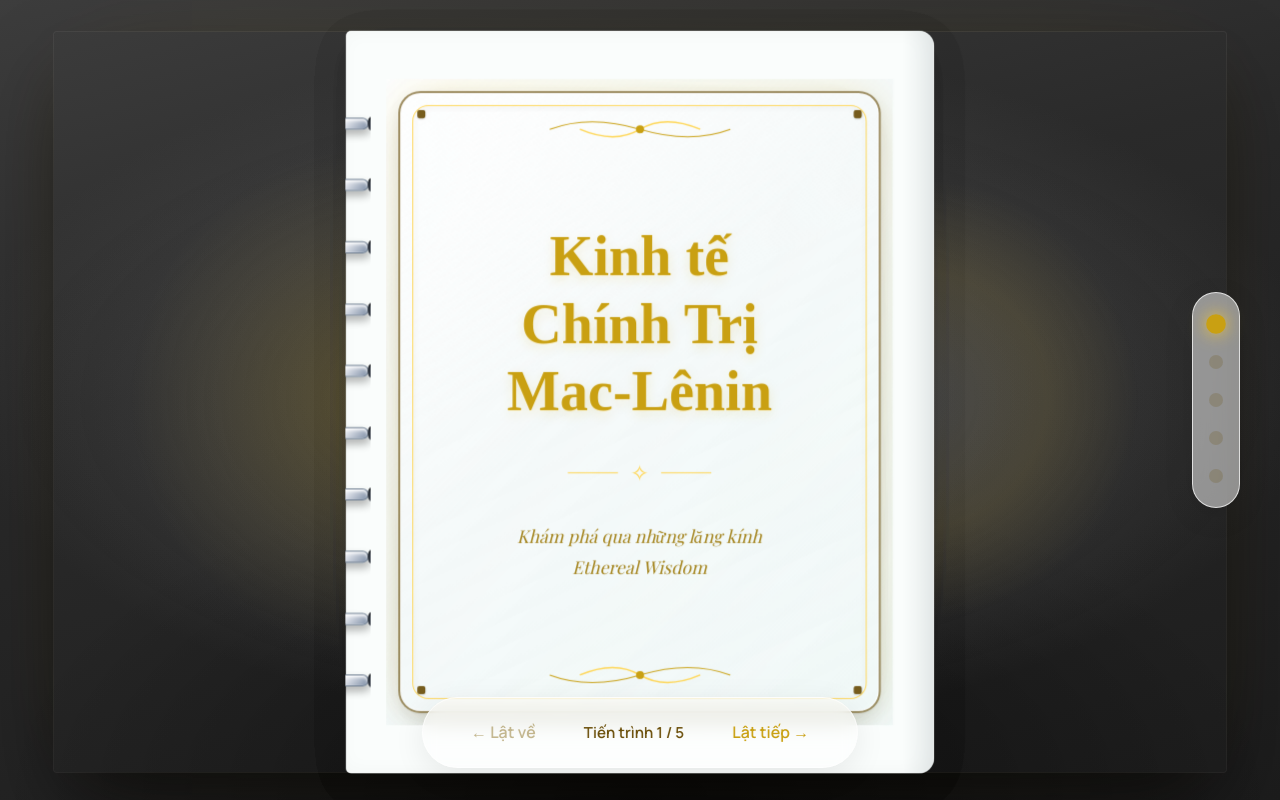
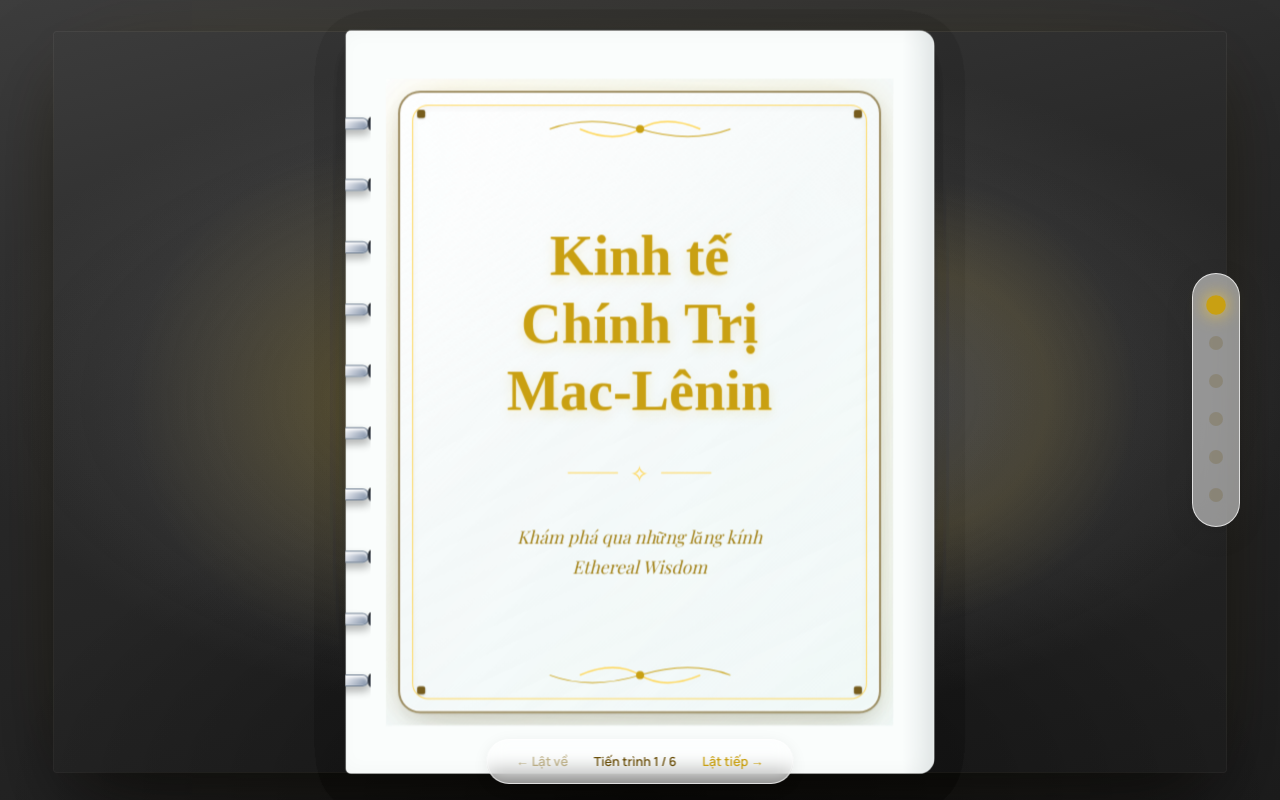
Before and after one commit to Johnny-Dang/mln122, a Next.js app: page / in a window 1280 px wide. Built offline with nearby package versions, Linux system fonts and the light colour scheme; a web font is replaced by a local one.

Commit message:
feat: initialize project structure with global styles and core flipbook components

```diff
--- a/src/app/globals.css
+++ b/src/app/globals.css
@@ -916,18 +916,18 @@ h1.preface-toc-main-title,
 /* Controls */
 .controls {
   position: fixed;
-  bottom: 2rem;
+  bottom: 1rem;
   left: 50%;
   transform: translateX(-50%);
   display: flex;
   align-items: center;
-  gap: 2rem;
+  gap: 1rem;
   background: var(--glass-bg);
   backdrop-filter: blur(10px);
-  padding: 0.8rem 2rem;
+  padding: 0.4rem 1.2rem;
   border-radius: 3rem;
   border: 1px solid var(--glass-border);
-  box-shadow: 0 8px 32px var(--shadow-color);
+  box-shadow: 0 4px 16px var(--shadow-color);
   z-index: 100;
 }
 
@@ -938,9 +938,9 @@ h1.preface-toc-main-title,
   font-weight: 600;
   color: var(--text-gold-bright);
   cursor: pointer;
-  font-size: 1rem;
+  font-size: 0.8rem;
   transition: all 0.3s;
-  padding: 0.5rem 1rem;
+  padding: 0.25rem 0.6rem;
   border-radius: 2rem;
 }
 
@@ -957,5 +957,5 @@ h1.preface-toc-main-title,
 .page-indicator {
   font-weight: 600;
   color: var(--text-main);
-  font-size: 0.95rem;
+  font-size: 0.78rem;
 }
--- a/src/app/page.tsx
+++ b/src/app/page.tsx
@@ -8,6 +8,7 @@ import Chapter2 from '@/components/book/Chapter2';
 import Chapter3 from '@/components/book/Chapter3';
 import Chapter4 from '@/components/book/Chapter4';
 import Chapter5 from '@/components/book/Chapter5';
+import Chapter6 from '@/components/book/Chapter6';
 import BackCover from '@/components/book/BackCover';
 
 export default function Home() {
@@ -32,6 +33,11 @@ export default function Home() {
     {
       id: 3,
       front: <Chapter5 />,
+      back: <Chapter6 />
+    },
+    {
+      id: 4,
+      front: <BackCover />,
       back: <BackCover />
     }
   ];
@@ -74,6 +80,7 @@ export default function Home() {
           {sheets.map((sheet, index) => {
             const isFlipped = currentSpread > index;
             // Calculate zIndex so front sheets are on top when not flipped, and back sheets on top when flipped
+            // Flipped: higher index = larger z-index (on top). Unflipped: lower index = on top.
             const zIndex = isFlipped ? index : sheets.length - index;
 
             return (
@@ -82,14 +89,16 @@ export default function Home() {
                 className={`book-sheet ${isFlipped ? 'flipped' : ''}`}
                 style={{
                   zIndex,
-                  transform: `rotateY(${isFlipped ? -180 : 0}deg) translateZ(${isFlipped ? index * 2 : (sheets.length - index) * 2}px)`
+                  // After rotateY(-180deg) the local Z-axis flips, so -(index*2) becomes
+                  // +(index*2) in world space — the highest-index flipped sheet is closest.
+                  transform: `rotateY(${isFlipped ? -180 : 0}deg) translateZ(${isFlipped ? -(index * 2) : (sheets.length - index) * 2}px)`
                 }}
                 onClick={() => isFlipped ? prevPage() : nextPage()}
               >
-                <div className="page-front">
+                <div className="page-front" onClick={e => e.stopPropagation()}>
                   {sheet.front}
                 </div>
-                <div className="page-back">
+                <div className="page-back" onClick={e => e.stopPropagation()}>
                   {sheet.back}
                 </div>
               </div>
--- a/src/components/book/BackCover.tsx
+++ b/src/components/book/BackCover.tsx
@@ -3,7 +3,7 @@ import React from 'react';
 export default function BackCover() {
   return (
     <div className="cover-front" style={{ background: '#f4f9f9', border: 'none', boxShadow: 'none' }}>
-      <h2 className="cover-title" style={{ fontSize: '2.5rem' }}>Hết</h2>
+      <h2 className="cover-title" style={{ fontSize: '2rem', lineHeight: 1.4, textAlign: 'center' }}>Cảm ơn Thầy và<br />các bạn đã lắng nghe!</h2>
       <p className="cover-subtitle">Cuộc hành trình tư tưởng không bao giờ kết thúc.</p>
       <div className="page-number" style={{ bottom: '1.5rem', left: 'auto', right: '50%', transform: 'translateX(50%)' }}>Trang 7</div>
     </div>
--- a/src/components/book/Chapter4.tsx
+++ b/src/components/book/Chapter4.tsx
@@ -1,12 +1,48 @@
-import React from 'react';
+"use client";
+
+import React, { useState } from 'react';
+
+
 
 export default function Chapter4() {
+  const [activeIdx, setActiveIdx] = useState<number | null>(null);
+
+  const toggle = (i: number) =>
+    setActiveIdx(prev => (prev === i ? null : i));
+
   return (
     <>
-      <h2 className="chapter-title">Chương IV:<br/>Tự Do</h2>
+      <h2 className="chapter-title">IV.<br />Kết Luận</h2>
+
+      {/* Full paragraph as written by user */}
       <p className="content-text">
-        Tự do mang theo gánh nặng của trách nhiệm. Tự do không phải là làm bất cứ điều gì ta muốn, mà là khả năng tự làm chủ chính mình và hành động theo đạo đức.
+        Việt Nam đã thiết lập quan hệ đối tác chiến lược toàn diện với nhiều cường quốc lớn như{' '}
+        <strong>Hoa Kỳ, Trung Quốc, Nhật Bản</strong> và <strong>Hàn Quốc</strong>.
+        Điều này đặt ra một câu hỏi quan trọng: liệu ngoại giao <em>"cây tre"</em> có thực sự
+        giúp Việt Nam tăng cường tự chủ chiến lược, hay vô tình tạo ra sự phụ thuộc vào nhiều
+        đối tác cùng lúc? Khi các nước lớn cạnh tranh lợi ích ngày càng gay gắt, việc duy trì
+        cân bằng quan hệ liệu có bền vững hay sẽ khiến Việt Nam rơi vào thế bị động? Và quan
+        trọng hơn, đâu là giới hạn để Việt Nam vừa hội nhập sâu rộng, vừa giữ vững độc lập và
+        quyền tự quyết trong chiến lược phát triển?
       </p>
+
+      {/* Three interactive accordion cards */}
+
+
+      {/* Closing quote */}
+      <p
+        style={{
+          marginTop: '0.9rem',
+          fontSize: '0.85rem',
+          fontStyle: 'italic',
+          color: 'var(--text-light)',
+          fontFamily: 'var(--font-serif)',
+          textAlign: 'center',
+        }}
+      >
+        "Cây tre uốn mình trước gió, nhưng không gãy — đó là bản lĩnh của một dân tộc."
+      </p>
+
       <div className="page-number">Trang 5</div>
     </>
   );
--- a/src/components/book/Chapter5.tsx
+++ b/src/components/book/Chapter5.tsx
@@ -1,12 +1,115 @@
-import React from 'react';
+"use client";
+
+import React, { useState } from 'react';
+
+const tools = [
+  {
+    name: 'NotebookLM',
+    icon: '📓',
+    color: '#4285F4',
+    items: [
+      'Tạo hình ảnh',
+      'Truy xuất dữ liệu để tạo câu trả lời',
+      'Tạo video',
+    ],
+  },
+  {
+    name: 'ChatGPT',
+    icon: '🤖',
+    color: '#10a37f',
+    items: [
+      'Tìm kiếm thông tin về các nguyên lý',
+      'Hỗ trợ quá trình làm website',
+      'Chỉnh lỗi sai ở hình ảnh tạo từ NotebookLM',
+    ],
+  },
+  {
+    name: 'Gemini',
+    icon: '✨',
+    color: '#8b5cf6',
+    items: [
+      'Phân tích đề tài, tạo bộ câu hỏi trắc nghiệm',
+      'Trích nguồn đúng Harvard style và số trang',
+    ],
+  },
+];
 
 export default function Chapter5() {
+  const [openSet, setOpenSet] = useState<Set<number>>(() => new Set(tools.map((_, i) => i)));
+
+  const toggle = (i: number) =>
+    setOpenSet(prev => {
+      const next = new Set(prev);
+      next.has(i) ? next.delete(i) : next.add(i);
+      return next;
+    });
+
   return (
     <>
-      <h2 className="chapter-title">Chương V:<br/>Hư Vô</h2>
-      <p className="content-text">
-        Phủ nhận ý nghĩa khách quan của cuộc sống. Trong khoảng không vô tận, không có một chân lý tuyệt đối nào. Sự trống rỗng này mở ra cánh cửa của sự tự do tuyệt đối để kiến tạo.
-      </p>
+      <h2 className="chapter-title">V.<br />AI Usage</h2>
+
+      <div style={{ display: 'flex', flexDirection: 'column', gap: '0.75rem', marginTop: '1rem', maxHeight: '75%', overflowY: 'auto', paddingRight: '4px' }}>
+        {tools.map((tool, i) => {
+          const isOpen = openSet.has(i);
+          return (
+            <div
+              key={i}
+              style={{
+                border: `1px solid ${isOpen ? tool.color + '55' : 'rgba(0,0,0,0.1)'}`,
+                borderRadius: '0.75rem',
+                background: isOpen ? tool.color + '0d' : 'rgba(255,255,255,0.6)',
+                overflow: 'hidden',
+                transition: 'border-color 0.2s, background 0.2s',
+              }}
+            >
+              {/* Clickable header — uses <button> for reliable single-click */}
+              <button
+                type="button"
+                onClick={() => toggle(i)}
+                style={{
+                  display: 'flex',
+                  alignItems: 'center',
+                  gap: '0.75rem',
+                  width: '100%',
+                  padding: '0.85rem 1rem',
+                  background: 'none',
+                  border: 'none',
+                  cursor: 'pointer',
+                  textAlign: 'left',
+                }}
+              >
+                <span style={{ fontSize: '1.6rem', lineHeight: 1 }}>{tool.icon}</span>
+                <span style={{ fontWeight: 700, color: tool.color, fontSize: '1rem', fontFamily: 'var(--font-sans)', flex: 1 }}>
+                  {tool.name}
+                </span>
+                <span style={{ fontSize: '0.8rem', color: tool.color, fontWeight: 700 }}>
+                  {isOpen ? '▲' : '▼'}
+                </span>
+              </button>
+
+              {/* Expandable content — no absolute positioning, no z-index */}
+              {isOpen && (
+                <ul style={{
+                  margin: '0 1rem 0.85rem 1rem',
+                  paddingLeft: '1.2rem',
+                  display: 'flex',
+                  flexDirection: 'column',
+                  gap: '0.3rem',
+                  borderTop: `1px solid ${tool.color}33`,
+                  paddingTop: '0.5rem',
+                }}>
+                  {tool.items.map((item, j) => (
+                    <li key={j} style={{ fontSize: '0.88rem', color: 'var(--text-main)', lineHeight: 1.5 }}>
+                      {item}
+                    </li>
+                  ))}
+                </ul>
+              )}
+            </div>
+          );
+        })}
+      </div>
+
       <div className="page-number">Trang 6</div>
     </>
   );
--- /dev/null
+++ b/src/components/book/Chapter6.tsx
@@ -0,0 +1,83 @@
+import React from 'react';
+
+const citations = [
+  {
+    index: 1,
+    text: 'Trung tâm WTO và Hội nhập (2024) Thuế tối thiểu toàn cầu.',
+    url: 'https://trungtamwto.vn/file/22876/thue-toi-thieu-toan-cau.pdf',
+    accessed: '22 April 2026',
+  },
+  {
+    index: 2,
+    text: 'Báo Mới (2024) Kết hợp phát triển kinh tế - xã hội với quốc phòng, an ninh và đối ngoại ở Việt Nam trong bối cảnh mới.',
+    url: 'https://www.qdnd.vn/quoc-phong-an-ninh/tin-tuc/ket-hop-phat-trien-kinh-te-xa-hoi-voi-quoc-phong-an-ninh-va-doi-ngoai-o-viet-nam-trong-boi-canh-moi-806980',
+    accessed: '22 April 2026',
+  },
+  {
+    index: 3,
+    text: 'Học viện Chính trị CAND (n.d.) Phải chăng chính sách đối ngoại giữ vững độc lập, tự chủ trong hội nhập quốc tế tại Đại hội XIII của Đảng là mới?.',
+    url: 'https://hvctcand.bocongan.gov.vn/phai-chang-chinh-sach-doi-ngoai-giu-vung-doc-lap-tu-chu-trong-hoi-nhap-quoc-te-tai-dai-hoi-xiii-cua-dang-la-moi-3185.html',
+    accessed: '22 April 2026',
+  },
+];
+
+export default function Chapter6() {
+  return (
+    <>
+      <h2 className="chapter-title">VI.<br />Trích Dẫn</h2>
+
+      <div style={{ display: 'flex', flexDirection: 'column', gap: '1.1rem', marginTop: '0.5rem' }}>
+        {citations.map((c) => (
+          <div
+            key={c.index}
+            style={{
+              display: 'flex',
+              gap: '0.75rem',
+              padding: '0.85rem 1rem',
+              background: 'rgba(0,168,255,0.04)',
+              border: '1px solid rgba(0,168,255,0.15)',
+              borderRadius: '0.75rem',
+            }}
+          >
+            {/* Number badge */}
+            <span
+              style={{
+                flexShrink: 0,
+                width: '24px',
+                height: '24px',
+                borderRadius: '50%',
+                background: 'var(--accent-blue)',
+                color: '#fff',
+                fontSize: '0.78rem',
+                fontWeight: 700,
+                display: 'flex',
+                alignItems: 'center',
+                justifyContent: 'center',
+                marginTop: '2px',
+              }}
+            >
+              {c.index}
+            </span>
+
+            {/* Citation text */}
+            <p style={{ fontSize: '0.88rem', color: 'var(--text-main)', lineHeight: 1.6, margin: 0 }}>
+              {c.text}{' '}
+              Available at:{' '}
+              <a
+                href={c.url}
+                target="_blank"
+                rel="noopener noreferrer"
+                style={{ color: 'var(--accent-blue)', wordBreak: 'break-all', fontSize: '0.82rem' }}
+              >
+                {c.url}
+              </a>
+              {' '}(Accessed: {c.accessed}).
+            </p>
+          </div>
+        ))}
+      </div>
+
+      <div className="page-number">Trang 7</div>
+    </>
+  );
+}
```
